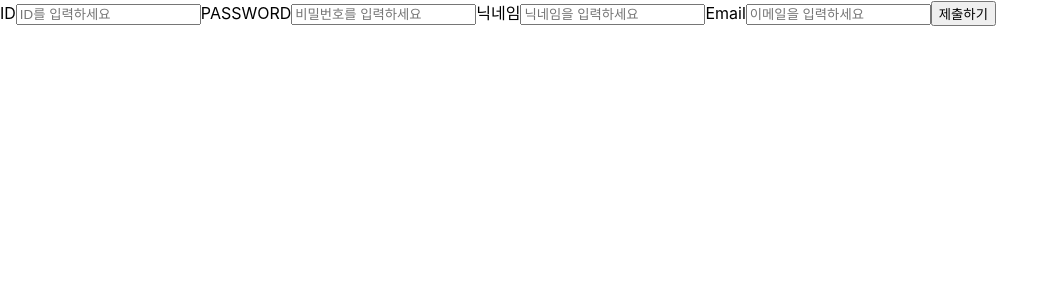
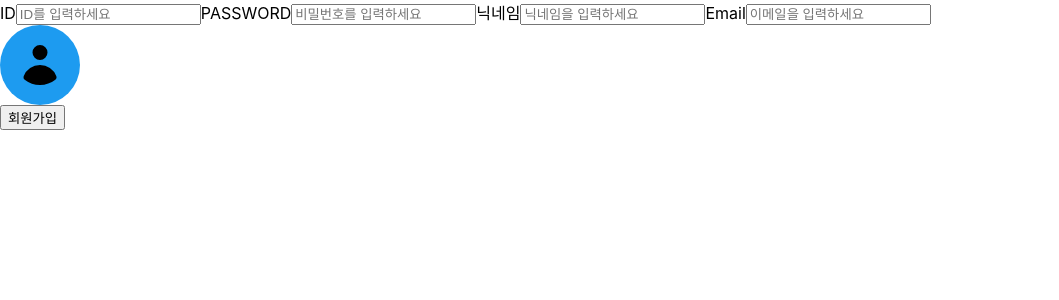
Before and after one commit to hamseungwan2023/InfleanProject, a React (Create React App) app in the folder client/: page /join in a window 1280 px wide. Shown: the top 300 px of the page, without its empty margins (0-1059 px from the left). Built offline with nearby package versions, Linux system fonts and the light colour scheme; the HTML template or start-up script is replaced by a standard one.

Commit message:
회원가입 프로필 이미지 추가

```diff
--- a/client/src/App.css
+++ b/client/src/App.css
@@ -36,3 +36,22 @@
     transform: rotate(360deg);
   }
 }
+
+#profileImage {
+  display: none;
+}
+
+#profileImageLabel {
+  width: 80px;
+  overflow: hidden;
+  height: 80px;
+  border-radius: 50%;
+  background-color: #1d9bf0;
+  cursor: pointer;
+  display: flex;
+  justify-content: center;
+  align-items: center;
+  svg {
+    width: 50px;
+  }
+}
--- a/client/src/routes/join.tsx
+++ b/client/src/routes/join.tsx
@@ -1,11 +1,13 @@
 import axios from 'axios';
 import React, { useState } from 'react';
+import '../App.css';
 
 const Join = () => {
   const [username, setUsername] = useState("");
   const [password, setPassword] = useState("");
   const [nickname, setNickname] = useState("");
   const [email, setEmail] = useState("");
+  const [profileImg, setProfileImg] = useState("");
   const [isLoading, setIsLoading] = useState(false);
 
   const onSubmit = async (e: React.FormEvent<HTMLFormElement>) => {
@@ -13,7 +15,7 @@ const Join = () => {
     setIsLoading(true);
     try{
       await axios.post("/user/signup" , {
-        username, nickname, password, email
+        username, nickname, password, email, profileImg
       });
 
     } catch(e) {
@@ -35,6 +37,20 @@ const Join = () => {
     }
   }
 
+  const onProfileImageChange = async (e: React.ChangeEvent<HTMLInputElement>) => {
+    const { files } = e.target;
+    if(files && files.length === 1) {
+      const file = files[0];
+      /* const locationRef = ref(storage, `avatar/${user?.uid}`);
+      const result = await uploadBytes(locationRef, file);
+      const uploadUrl = await getDownloadURL(result.ref); */
+      const uploadUrl ="업로드된 url 받으면 여기에";
+      setProfileImg(uploadUrl);
+    }else {
+      return;
+    }
+  }
+
   return (
     <form onSubmit={onSubmit}>
       <label htmlFor="username">ID</label>
@@ -45,7 +61,22 @@ const Join = () => {
       <input onChange={onChange} name="nickname" type="text" placeholder="닉네임을 입력하세요" value={nickname}/>
       <label htmlFor="email">Email</label>
       <input onChange={onChange} name="email" type="email" placeholder="이메일을 입력하세요" value={email}/>
-      <input type="submit" value={isLoading ? "제출 중 ..." : "제출하기"} />
+      <label htmlFor="profileImage" id="profileImageLabel">
+      {profileImg ? (
+          <img src={profileImg} alt="회원가입 프로필 이미지" style={{width: "100px"}}/>
+        ) :
+        <svg
+        fill="currentColor"
+        viewBox="0 0 20 20"
+        xmlns="http://www.w3.org/2000/svg"
+        aria-hidden="true"
+        >
+          <path d="M10 8a3 3 0 100-6 3 3 0 000 6zM3.465 14.493a1.23 1.23 0 00.41 1.412A9.957 9.957 0 0010 18c2.31 0 4.438-.784 6.131-2.1.43-.333.604-.903.408-1.41a7.002 7.002 0 00-13.074.003z" />
+        </svg>
+        }
+      </label>
+      <input name="profileImage" type="file" id="profileImage" accept="image/*" onChange={onProfileImageChange} />
+      <input type="submit" value={isLoading ? "처리 중 ..." : "회원가입"} />
     </form>
   )
 }
```
Also changed, not shown: client/src/routes/join.module.scss (added).
